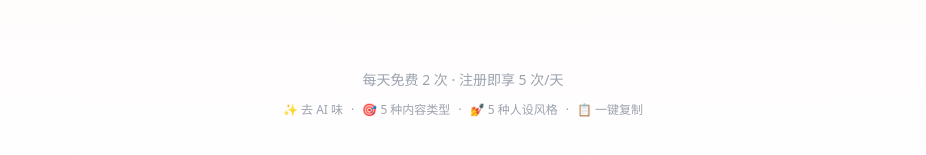
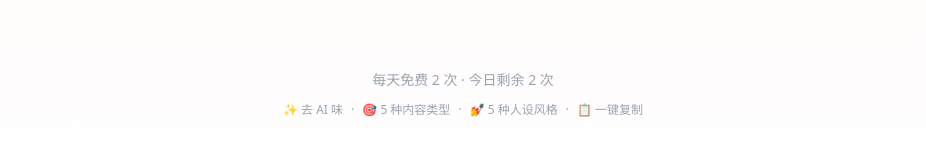
Before and after one commit to Ayzzz123/Biling, a Next.js app: page / in a window 1280 px wide. Shown: the part 713-868 px from the top of the page, without its empty margins (177-1103 px from the left). Built offline with nearby package versions, Linux system fonts and the light colour scheme; no server answers; the database is empty.

Commit message:
fix: 底部文案动态显示实际额度

```diff
--- a/app/page.tsx
+++ b/app/page.tsx
@@ -90,7 +90,9 @@ export default function HomePage() {
         {!result && !isLoading && !error && (
           <div className="text-center mt-12 py-8">
             <p className="text-sm text-gray-400 mb-3">
-              每天免费 {quota?.limit ?? 2} 次 · 注册即享 5 次/天
+              {quota
+                ? `每天免费 ${quota.limit} 次 · 今日剩余 ${quota.remaining} 次`
+                : "加载中..."}
             </p>
             <div className="flex flex-wrap justify-center gap-2 text-xs text-gray-400">
               <span>✨ 去 AI 味</span>
```
